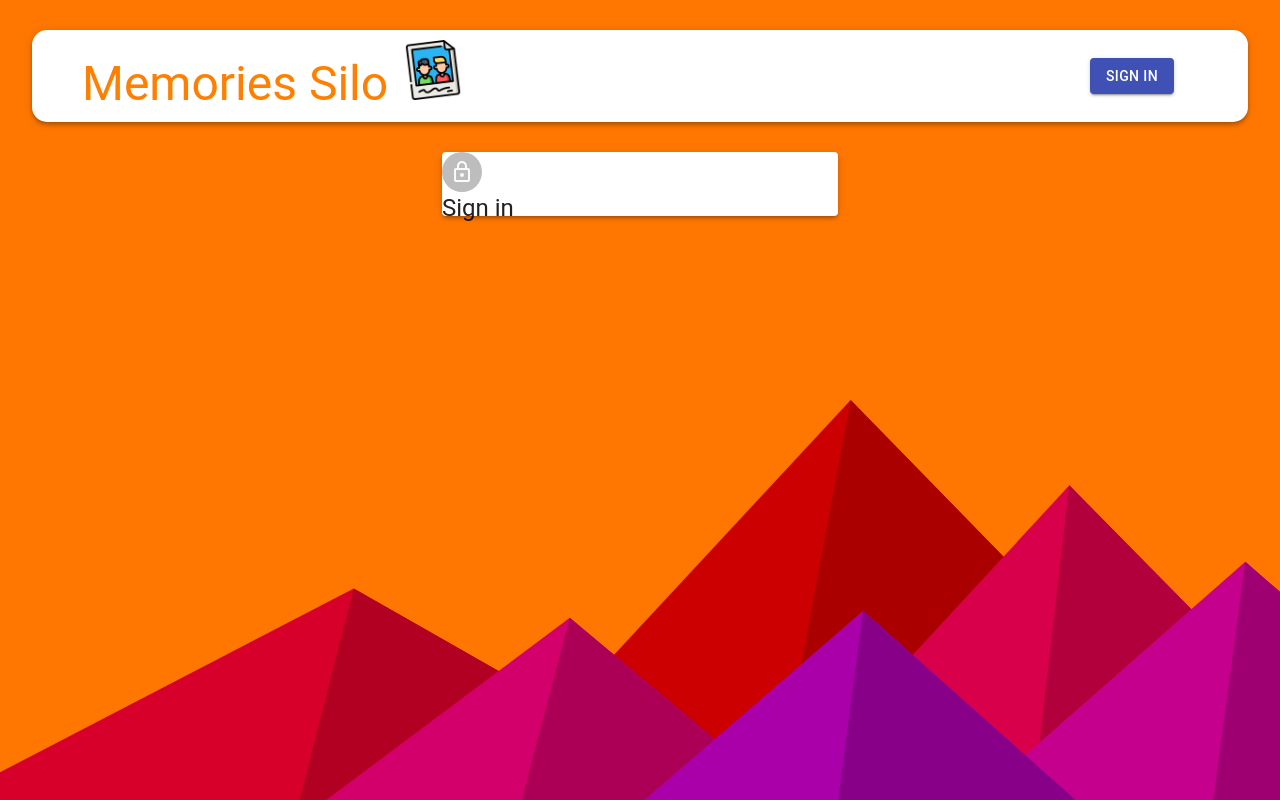
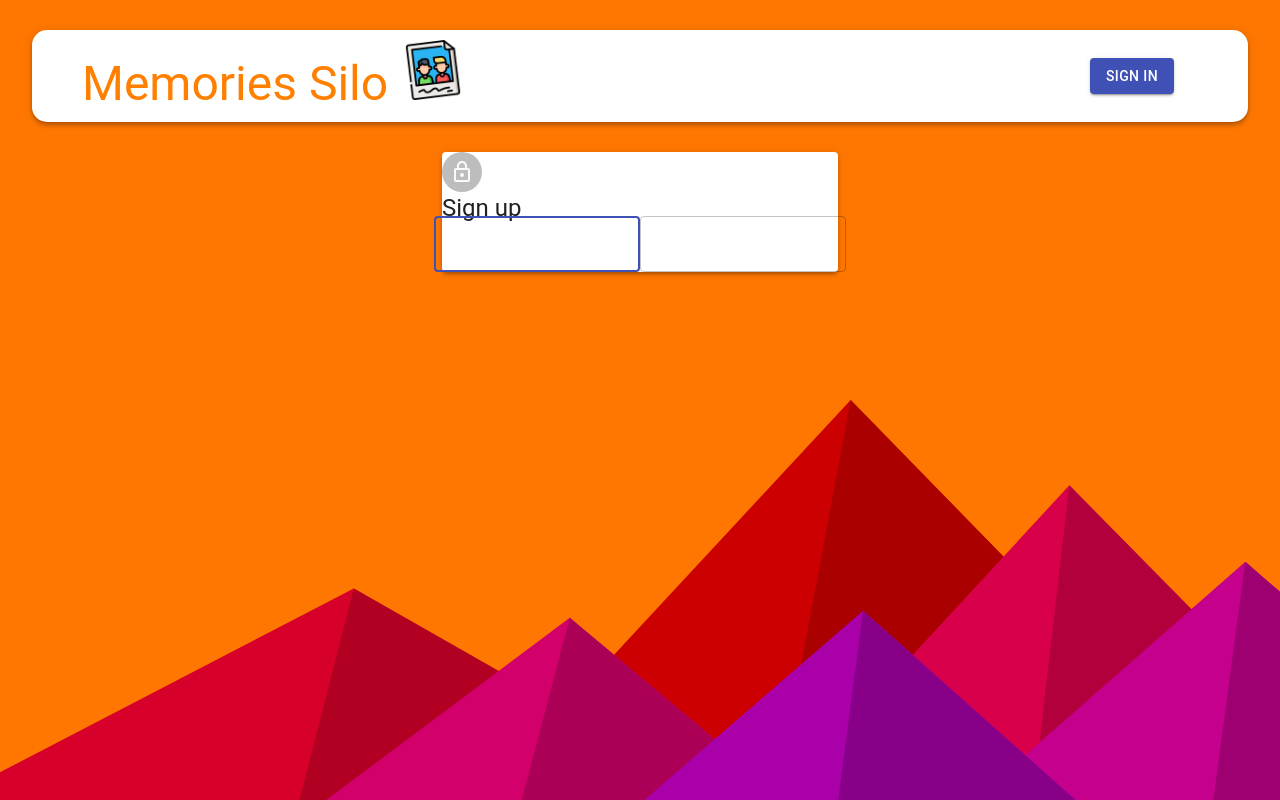
Before and after one commit to ZroC00l/memoriesApp, a React (Create React App) app in the folder client/: page /auth in a window 1280 px wide. Built offline with nearby package versions, Linux system fonts and the light colour scheme.

Commit message:
Input component for authentication

```diff
--- a/client/src/components/Auth/Auth.js
+++ b/client/src/components/Auth/Auth.js
@@ -9,10 +9,11 @@ import {
 } from "@material-ui/core";
 import useStyles from "../../styles";
 import LockedOutlined from "@material-ui/icons/LockOutlined";
+import Input from "./Input";
 
 const Auth = () => {
   const state = null;
-  const isSignup = false;
+  const isSignup = true;
   const classes = useStyles();
 
   const handleSubmit = (e) => {
@@ -32,19 +33,19 @@ const Auth = () => {
           <Grid container spacing={2}>
             {isSignup && (
               <>
-                <TextField
+                <Input
                   name="Firstname"
                   lable="Firstname"
                   handleChange={handleChange}
                   autoFocus
-                  xs={6}
+                  half
                 />
-                <TextField
+
+                <Input
                   name="Firstname"
                   lable="Firstname"
                   handleChange={handleChange}
-                  autoFocus
-                  xs={6}
+                  half
                 />
               </>
             )}
--- /dev/null
+++ b/client/src/components/Auth/Input.js
@@ -0,0 +1,42 @@
+import React from "react";
+import { TextField, Grid, InputAdornment, IconButton } from "@material-ui/core";
+import Visibility from "@material-ui/icons/Visibility";
+import VisibilityOff from "@material-ui/icons/VisibilityOff";
+
+const Input = ({
+  half,
+  name,
+  label,
+  handleChange,
+  type,
+  handleShowPassword,
+  autoFocus,
+}) => {
+  return (
+    <Grid type="item" xs={12} sm={half ? 6 : 12}>
+      <TextField
+        variant="outlined"
+        name={name}
+        onChange={handleChange}
+        required
+        fullWidth
+        label={label}
+        type={type}
+        autoFocus={autoFocus}
+        inputProps={
+          name === "password" && {
+            endAdornment: (
+              <InputAdornment position="end">
+                <IconButton onClick={handleShowPassword}>
+                  {type === "password" ? <Visibility /> : <VisibilityOff />}
+                </IconButton>
+              </InputAdornment>
+            ),
+          }
+        }
+      />
+    </Grid>
+  );
+};
+
+export default Input;
```
